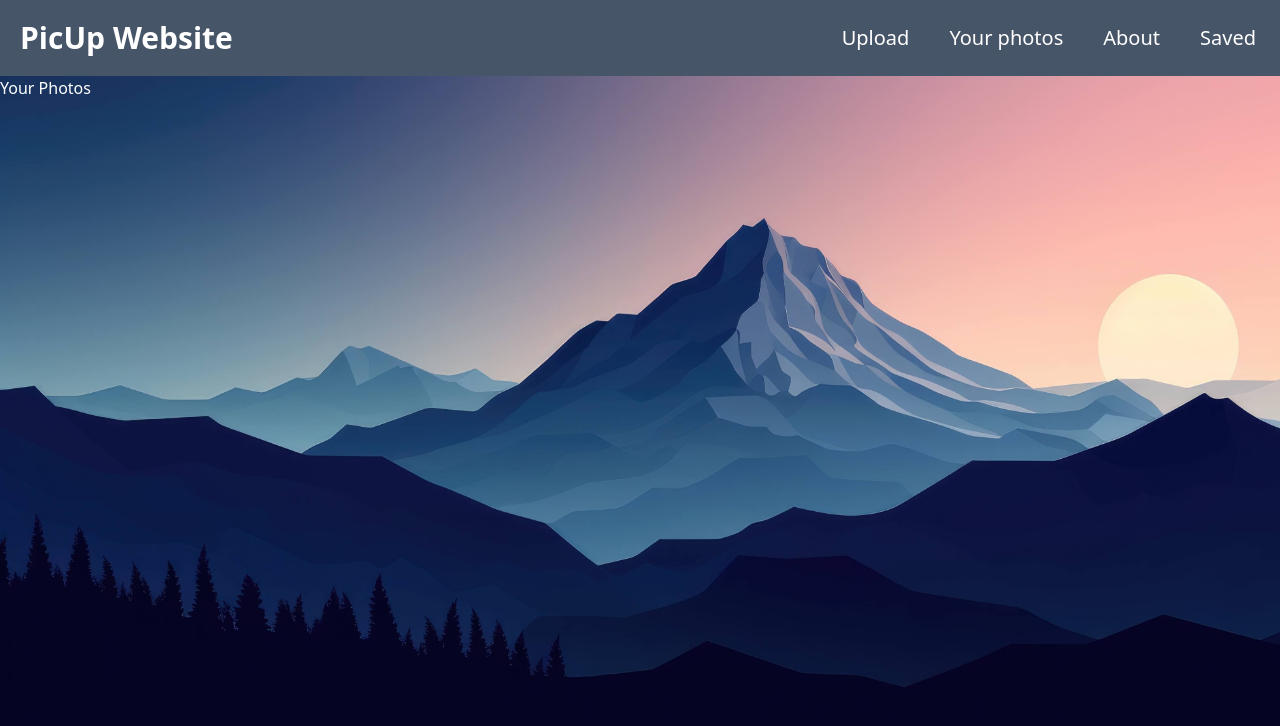
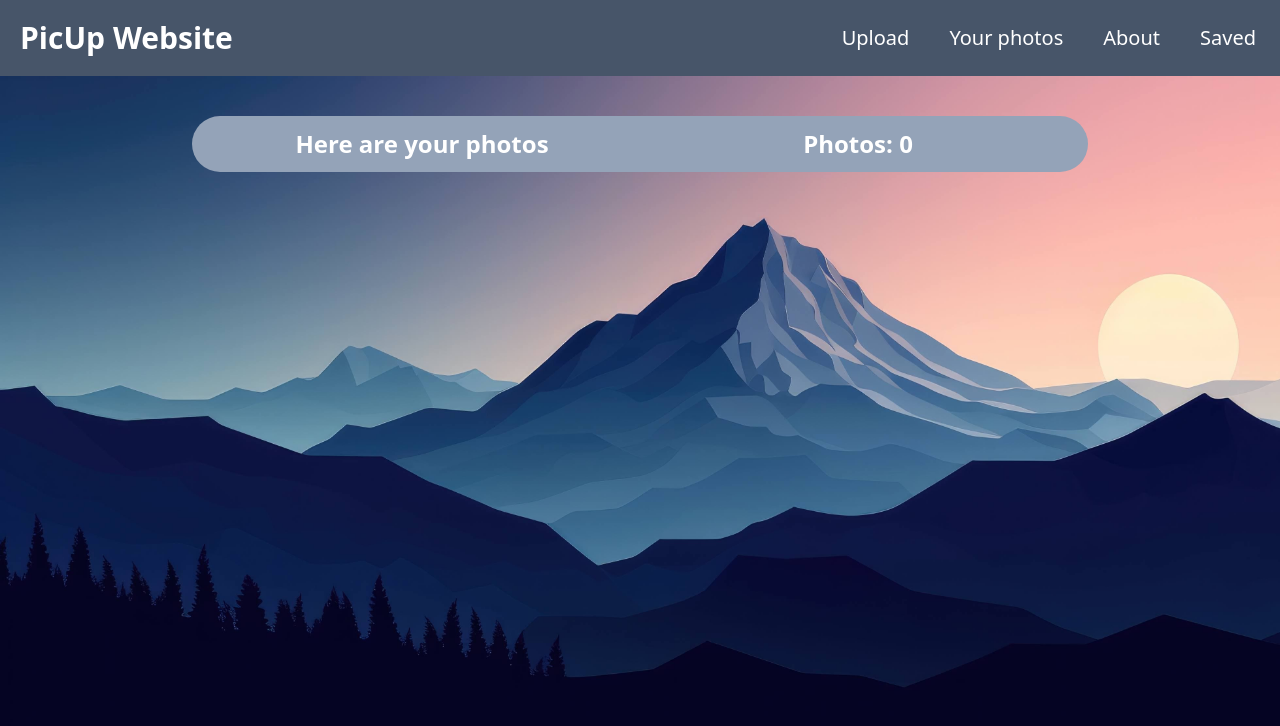
Before and after one commit to ALI-HUP/PicUp-website, a Next.js app: page /headers/your-photos in a window 1280 px wide. Shown: the top 726 px of the page. Built offline with nearby package versions, Linux system fonts and the light colour scheme.

Commit message:
add secondary header bar to your pages again

```diff
--- a/app/headers/your-photos/page.tsx
+++ b/app/headers/your-photos/page.tsx
@@ -20,7 +20,14 @@ const YourPhotos = () => {
   return (
     <div className="mb-40">
       <Header />
-      <h1>Your Photos</h1>
+
+      <div className="w-[70%] m-auto mt-10 rounded-full bg-slate-400">
+        <div className="flex justify-center items-center text-center p-3 text-2xl font-bold">
+          <h1 className="w-[50%]">Here are your photos</h1>
+          <h1 className="w-[50%]">Photos: {uploadedImages.length}</h1>
+        </div>
+      </div>
+
       <ImageGrid images={uploadedImages as (string | StaticImageData)[]} downloadLinks={downloadLinks} />
     </div>
   );
```
